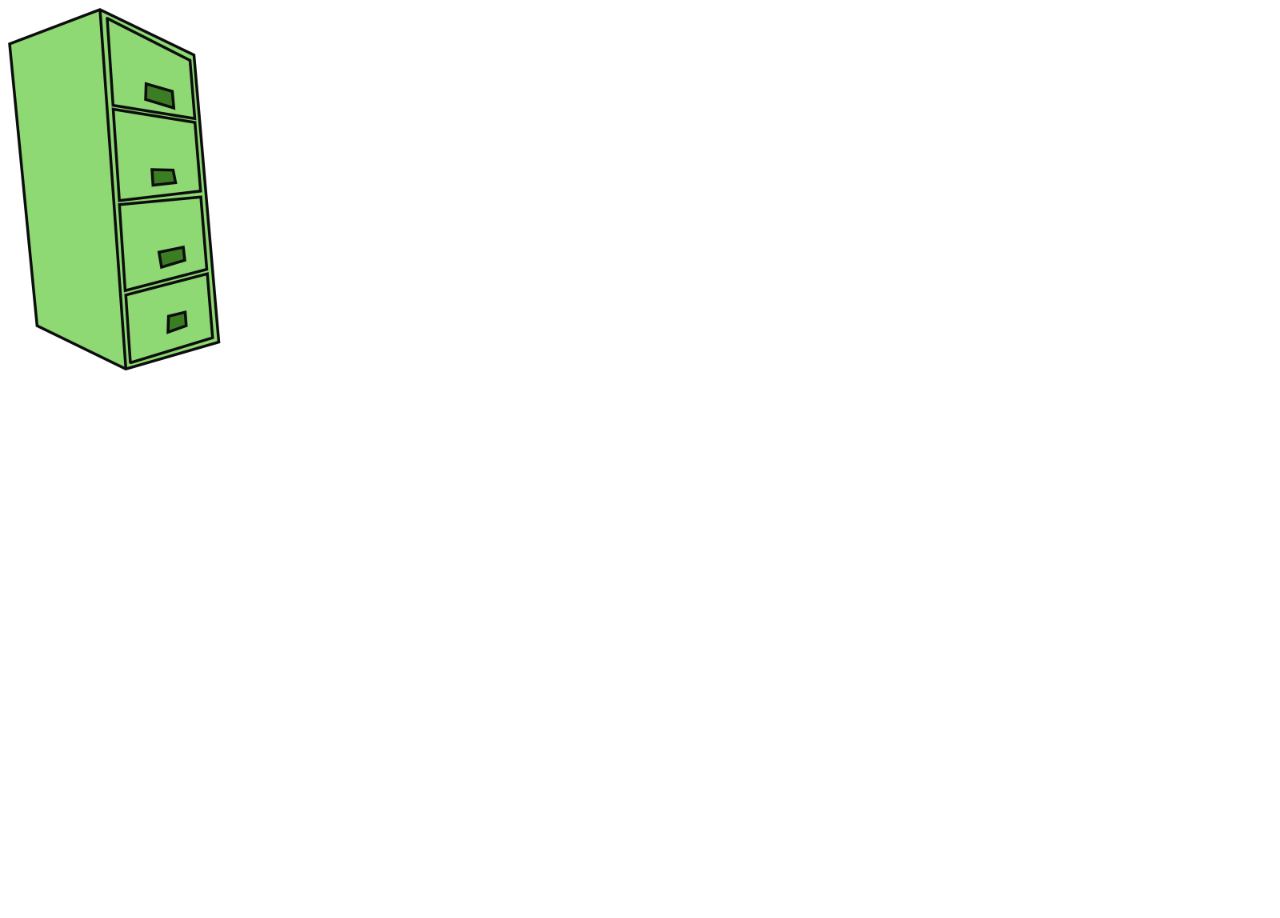
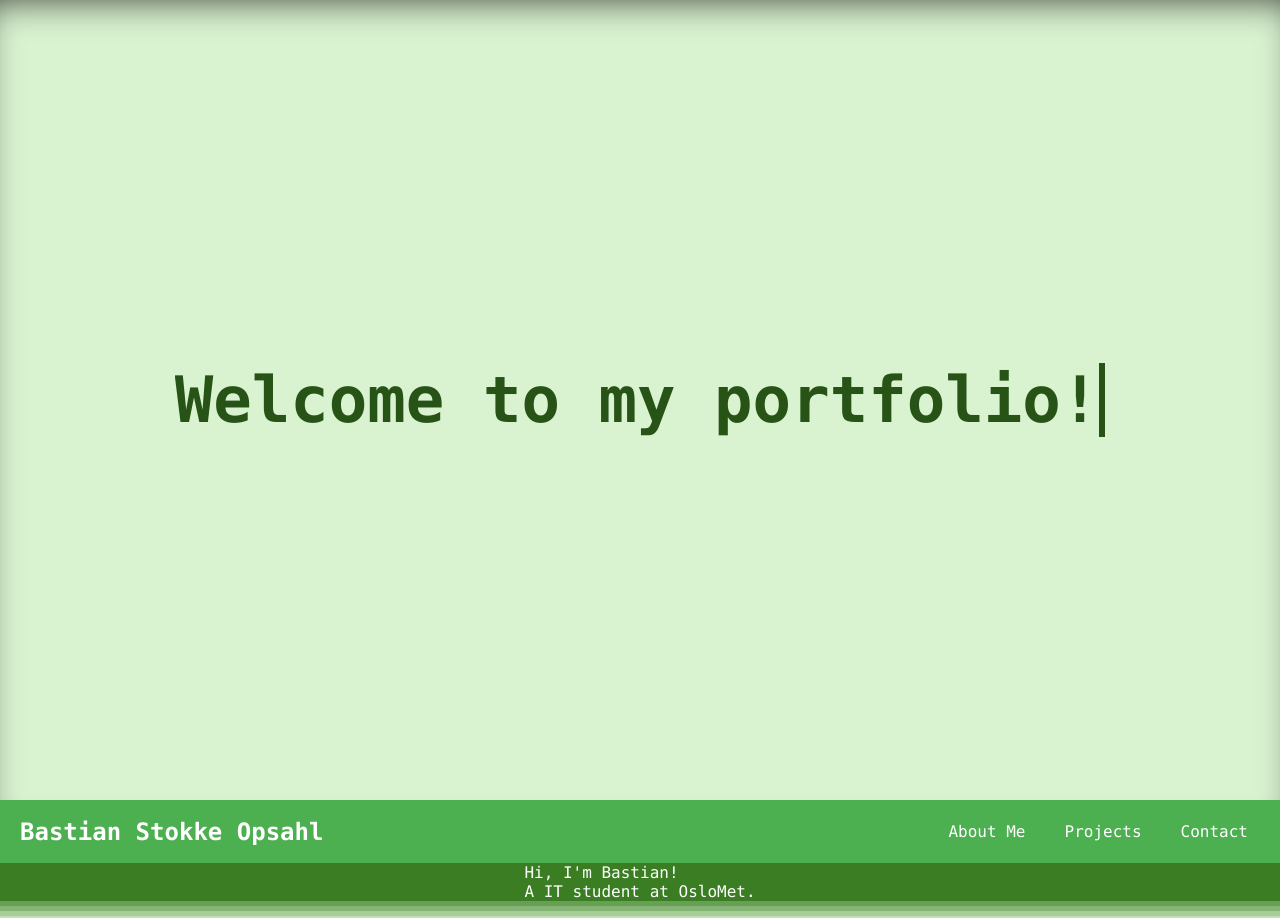
Before and after one commit to Sspect/2024portfolio, a plain HTML site: page index.html in a window 1280 px wide. Shown: the top 918 px of the page. Before the commit the page ends 800 px from the top, so only its background shows below. Drawn offline with Linux system fonts and the light colour scheme.

Commit message:
added some stuff

```diff
--- a/css/cursor.css
+++ b/css/cursor.css
@@ -0,0 +1,59 @@
+/* cursor styles */
+body {
+    cursor: url("../img/cursors/default.png") 0 0, auto;
+}
+
+body a {
+    cursor: url("../img/cursors/pointer.png") 3 0, pointer;
+}
+area[href] {
+  cursor: url("../img/cursors/pointer.png") 3 0, pointer;
+}
+
+body p, h1, h2, h3, h4, h5, h6, li {
+    cursor: url("../img/cursors/text.png") 16 24, text;
+}
+
+/* green color trail cursor */
+.green-color-trail-cursor {
+    position: relative;
+    --trail-color: #275317;
+    --trail-size: 10px;
+    --trail-duration: 600ms;
+    --trail-blur: 0px;
+}
+
+.green-color-trail-cursor .trail-layer {
+    position: absolute;
+    inset: 0;
+    pointer-events: none;
+    overflow: hidden;
+}
+
+.green-color-trail-cursor .trail-dot {
+    position: absolute;
+    width: var(--trail-size);
+    height: var(--trail-size);
+    background: var(--trail-color);
+    border-radius: 50%;
+    transform: translate(-50%, -50%) scale(1);
+
+    filter: blur(var(--trail-blur));
+    animation: trail-fade var(--trail-duration) ease-out forwards;
+    will-change: transform, opacity;
+    pointer-events: none;
+}
+
+@keyframes trail-fade {
+    to {
+        transform: translate(-50%, -50%) scale(1);
+        opacity: 0;
+    }
+}
+
+@media (prefers-reduced-motion: reduce) {
+    .green-color-trail-cursor .trail-dot {
+        animation: none;
+        opacity: 0;
+    }
+}
--- a/css/global.css
+++ b/css/global.css
@@ -0,0 +1,51 @@
+body {
+    font-family: consolas, sans-serif;
+    margin: 0;
+    padding: 0;
+    background-color: #D9F2D0;
+
+
+}
+
+
+
+
+
+
+
+
+.navbar {
+    background-color: #4CAF50;
+    overflow: hidden;
+}
+
+.navbar-container {
+    display: flex;
+    justify-content: space-between;
+    align-items: center;
+    padding: 14px 20px;
+}
+
+.navbar-logo {
+    font-size: 24px;
+    font-weight: bold;
+    color: white;
+    text-decoration: none;
+}
+
+.navbar-links {
+    display: flex;
+    gap: 15px;
+}
+
+.navbar-link {
+    color: white;
+    text-decoration: none;
+    padding: 8px 12px;
+    border-radius: 4px;
+    transition: background-color 0.3s;
+}
+
+.navbar-link:hover {
+    background-color: #45a049;
+}
--- a/css/index.css
+++ b/css/index.css
@@ -1,5 +1,70 @@
+.typewriter {
+    --speed: 2.8s;
+    white-space: nowrap;
+    overflow: hidden;
+    border-right: .1em solid currentColor;
+    animation:
+        typing var(--speed) steps(var(--n)) forwards,
+        caret .7s step-end infinite;
+}
+
+@keyframes typing {
+    from { width: 0; }
+    to { width: calc(var(--n) * 1ch); }
+}
+
+@keyframes caret {
+    50% {
+        border-color: transparent;
+    }
+}
+
+@media (prefers-reduced-motion: reduce) {
+    .typewriter {
+        animation: none;
+        width: auto;
+        border-right: none;
+    }
+}
+
+
+
+
+
+#container1 {
+    box-shadow:  rgba(0, 0, 0, 0.726) 0px 18px 36px -18px inset;
+    display: flex;
+    justify-content: center;
+    align-items: center;
+    flex-direction: column;
+    min-height: 100vh;
+    min-height: 100dvh;
+
+
+    color: #275317;
+    font-weight: bold;
+    font-size: xx-large;
+}
+
+#container2 {
+    display: flex;
+    justify-content: center;
+
+    margin-bottom: 20px;
+    box-shadow: rgba(59, 125, 35, 0.4) 0px 5px, rgba(59, 125, 35, 0.3) 0px 10px, rgba(59, 125, 35, 0.2) 0px 15px, rgba(59, 125, 35, 0.1) 0px 20px, rgba(59, 125, 35, 0.05) 0px 25px;
+    background-color: #3B7D23;
+    color: white;
+}
+
+#container3 {
+    display: flex;
+    justify-content: center;
+}
+
 #cabinet-img {
-    width: 300px;
-    height: auto;
-    display: block;
+    height: 400px;
 }
+
+#container3 img {
+    height: 400px;
+}
--- a/index.html
+++ b/index.html
@@ -5,18 +5,56 @@
     <meta charset="UTF-8">
     <meta name="viewport" content="width=device-width, initial-scale=1.0">
     <title>Bastian Stokke Opsahl</title>
+    <link rel="icon" type="image/x-icon" href="img/icons/icon1.png">
     <link rel="stylesheet" href="css/global.css">
     <link rel="stylesheet" href="css/index.css">
+    <link rel="stylesheet" href="css/cursor.css">
+    <script src="js/cursorColorTrail.js" defer></script>
 </head>
 
-<body><!-- https://www.linkedin.com/in/bastian-stokke -->
+<body>
+    <!-- Typewriter effect inspired by https://css-tricks.com/snippets/css/typewriter-effect/   -->
+    <div id="container1" class="green-color-trail-cursor">
+        <h1 class="typewriter" style="--n: 24;">
+            Welcome to my portfolio!
+        </h1>
+        <div class="trail-layer">
+
+        </div>
+    </div> <!-- container1 -->
 
 
 
 
+    <nav class="navbar">
+        <div class="navbar-container">
+            <a href="index.html" class="navbar-logo">Bastian Stokke Opsahl</a>
+            <div class="navbar-links">
+                <a href="about.html" class="navbar-link">About Me</a>
+                <a href="projects.html" class="navbar-link">Projects</a>
+                <a href="contact.html" class="navbar-link">Contact</a>
+            </div>
+        </div>
+    </nav> <!-- navbar -->
+
+
+
+
+
+    <div id="container2">
+        <div>
+            Hi, I'm Bastian! <br>
+            A IT student at OsloMet.
+        </div>
+    </div> <!-- container2 -->
+
+
+
+
+    <div id="container3">
+
         <img src="img/assets/greenCabinet0.png" usemap="#cabinet-map" id="cabinet-img" alt="Green Cabinet">
         <map name="cabinet-map">
-        <!-- Put GitHub first so it gets priority if overlaps -->
             <area shape="circle" coords="156,31,24" target="_blank" alt="Github" title="Github"
                 href="https://github.com/Sspect" onmouseover="swapCabinet('img/assets/greenCabinet1.png')"
                 onmouseout="swapCabinet(null)">
@@ -45,21 +83,13 @@
             <area shape="poly" alt="Cabinet4" coords="118,287,199,266,254,296,261,359,179,383,122,354"
                 onmouseover="swapCabinet('img/assets/greenCabinet4.png')" onmouseout="swapCabinet(null)">
         </map>
+        <img src="img/portraits/portrait.png" alt="">
+    </div> <!-- container3 -->
 
-    <style>
-        /* Display at 300px wide */
-        #cabinet-img {
-            width: 300px;
-            height: auto;
-            display: block;
-        }
 
-        /* Optional: hand cursor over hotspots */
-        area {
-            cursor: pointer;
-        }
-    </style>
 
+
+</body>
 <script>
     const cabinetImg = document.getElementById("cabinet-img");
 
@@ -67,7 +97,5 @@
         cabinetImg.src = src || "img/assets/greenCabinet0.png";
     }
 </script>
-</body>
-
 
 </html>
--- /dev/null
+++ b/js/cursorColorTrail.js
@@ -0,0 +1,37 @@
+
+(() => {
+    const root = document.querySelector('.green-color-trail-cursor');
+    if (!root) return;
+
+    const layer = root.querySelector('.trail-layer');
+    let last = 0;
+    const throttleMs = 16;
+    const maxDots = 150;
+
+    function addDot(x, y) {
+        const dot = document.createElement('span');
+        dot.className = 'trail-dot';
+        dot.style.left = x + 'px';
+        dot.style.top = y + 'px';
+        layer.appendChild(dot);
+
+        dot.addEventListener('animationend', () => dot.remove());
+
+        if (layer.children.length > maxDots) {
+            layer.firstElementChild?.remove();
+        }
+    }
+
+    root.addEventListener('mousemove', (e) => {
+        const now = performance.now();
+        if (now - last < throttleMs) return;
+        last = now;
+
+        const rect = root.getBoundingClientRect();
+        addDot(e.clientX - rect.left, e.clientY - rect.top);
+    });
+
+    root.addEventListener('mouseleave', () => {
+        layer.innerHTML = '';
+    });
+})();
```
Also changed, not shown: img/cursors/cursor.png (deleted), img/cursors/default.png (added), img/cursors/pointer.png (added), img/cursors/text.png (added), img/icons/icon1.png (added), 1 other file. Lines whose indentation alone changed are shown as unchanged.
